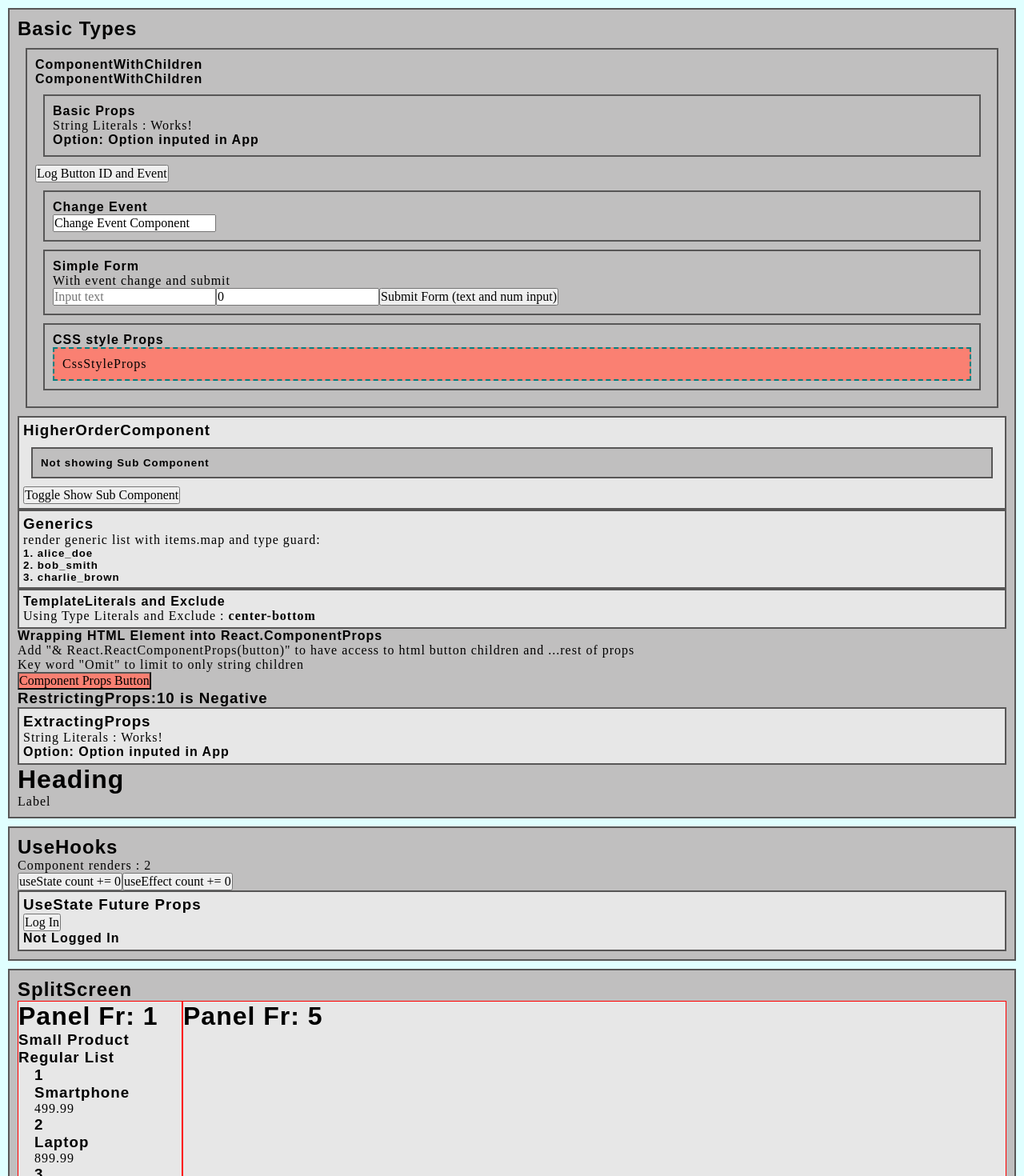
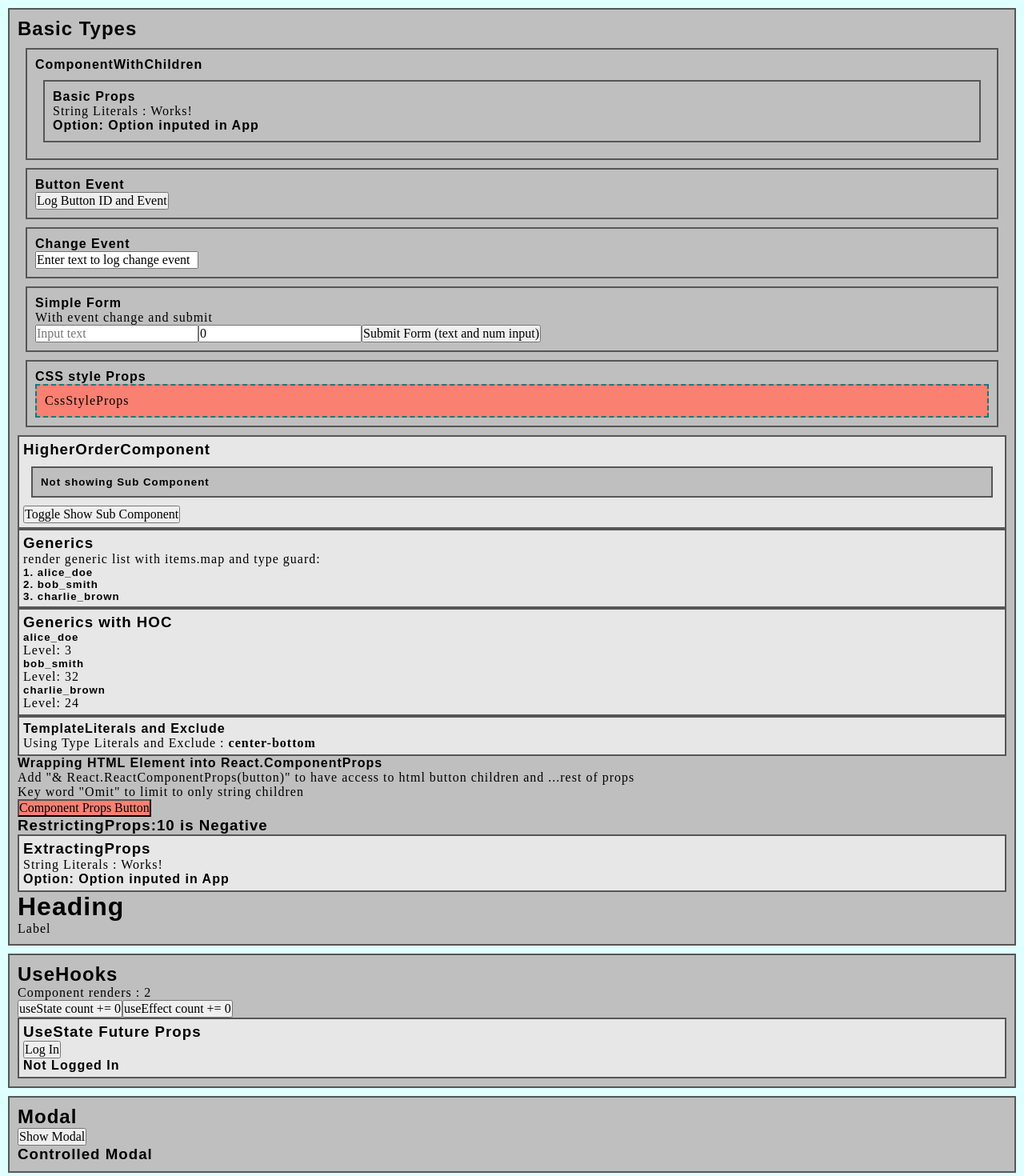
Before and after one commit to pdharma01/react-design-patterns-02-tsc, a React (Vite) app: page / in a window 1280 px wide. Shown: the top 1470 px of the page at 80% size. Built offline with nearby package versions, Linux system fonts and the light colour scheme.

Commit message:
genericsHOCList wip2

```diff
--- a/src/App.css
+++ b/src/App.css
@@ -112,7 +112,7 @@ i {
   border: 1px solid red
 }
 
-.modal-bg {
+.modal-background {
   position: fixed;
   z-index: 1;
   left: 0;
--- a/src/App.tsx
+++ b/src/App.tsx
@@ -34,6 +34,13 @@ import SmallUserListItem from './components/SmallUserListItem'
 import withNumberedList from './components/withNumberedList'
 import ScratchTests from './components/ScratchTests'
 import LargeListItem from './components/LargeListItem'
+
+// Design Components
+import ControlledModal from './components/ControlledModal'
+import GenericsHOCList from './components/basicTypes/GenericsHOCList'
+
+
+
 
 const tempData = {
   products: [
@@ -119,30 +126,43 @@ const tempData = {
 // style props
 // useAuth
 
+
+// Higher order components
 const NumberedList = withNumberedList(RegularList<UserType>)
 
 function App() {
+
+  // Data
   const [products, setProducts] = useState(tempData["products"].slice(0, 3));
   const [users, setUsers] = useState(tempData["users"].slice(0, 3))
 
+  // Modal State
+  const [showModal, setShowModal] = useState(false)
+  // const [onRequestClose, setOnRequestClose] = useState(false)
+
   return (
     <>
+      {/* Basic types  */}
       <div className='section'>
         <h2>Basic Types</h2>
         <ComponentWithChildren>
-          <h4>ComponentWithChildren</h4>
 
           <BasicProps
             stringLiteral='Works!'
             optionWithDefault="Option inputed in App" />
+        </ComponentWithChildren>
+
+        <div className="section">
+          <h4>Button Event</h4>
 
           <ButtonEvent
             handleClick={(event, id) => console.log(id, event)}>
             <p>Log Button ID and Event</p>
           </ButtonEvent>
+        </div>
 
         <ChangeEvent
-            value="Change Event Component"
+          value="Enter text to log change event"
           handleChange={(event) => console.log(event.target)}
         />
 
@@ -159,7 +179,6 @@ function App() {
           }
         />
 
-        </ComponentWithChildren>
 
         <HigherOrderComponent<UserType>
           component={LargeListItem}
@@ -171,6 +190,12 @@ function App() {
           items={users} //pass in users
           // items={products} //pass in products
           handleClick={(item) => console.log(item)}
+        />
+
+        <GenericsHOCList<UserType>
+          itemComponent={LargeListItem}
+          items={users}
+          handleClick={(item)=>console.log(item)}
         />
 
         <TemplateLiteralsAndExclude
@@ -208,6 +233,8 @@ function App() {
 
 
       </div>
+
+      {/* Hooks  */}
       <div className="section">
         <h2>UseHooks</h2>
         <UseHooks></UseHooks>
@@ -216,8 +243,35 @@ function App() {
         />
       </div>
 
+      {/* Layout Components  */}
+      <div className='section'>
+        <h2>Modal</h2>
 
+        <ButtonEvent
+          handleClick={() => setShowModal(!showModal)}
+        >Show Modal</ButtonEvent>
+
+
+        <ControlledModal
+          showModal={showModal}
+          onRequestClose={() => setShowModal(false)}
+        >
+          <h3>Modal Body Text</h3>
+
+        </ControlledModal>
+
+        {/* //button => shoudlShow, onRequestClose
+        Component takes children,  return modal baground, modal boddy or null
+
+
+
+        */}
+
+      </div>
+
+      {/* Layout Components  */}
       <div className="section">
+
         <h2>SplitScreen</h2>
 
         <SplitScreenContainer>
@@ -251,6 +305,7 @@ function App() {
 
         </SplitScreenContainer>
       </div>
+
       <ScratchTests />
     </>
   )
--- a/src/components/LargeListItem.tsx
+++ b/src/components/LargeListItem.tsx
@@ -2,6 +2,9 @@ import { ProductType, UserType } from "./types"
 
 export type LargeListItemProps<T> = {
   item: T
+  handleClick: (item
+    // event: React.MouseEvent<HTMLHeadingElement>,
+  ) => void,
 }
 
 // ------------  Type Guard -----------------
@@ -11,7 +14,7 @@ function isProduct(itemObject: ProductType | UserType): itemObject is ProductTyp
 }
 
 
-const LargeListItem = <T extends ProductType | UserType>({ item }: LargeListItemProps<T>): React.ReactNode => {
+const LargeListItem = <T extends ProductType | UserType>({ item, handleClick }: LargeListItemProps<T>): React.ReactNode => {
 
 
 
@@ -20,7 +23,7 @@ const LargeListItem = <T extends ProductType | UserType>({ item }: LargeListItem
     const { id, name, price, description, rating } = item || {}
 
     return (<div>
-        <h5>{name}</h5>
+        <h5 onClick={(item)=>handleClick(item)}>{name}</h5>
         <h5>price:${price}, ID:{id}, Stars: {rating} </h5>
         <p>{description} </p>
       </div>
@@ -31,7 +34,7 @@ const LargeListItem = <T extends ProductType | UserType>({ item }: LargeListItem
 
     const {screen_name, level } = item || {}
     return (<div>
-        <h5>{screen_name}</h5>
+        <h5 onClick={(event)=>console.log(event.target.textContent)}>{screen_name}</h5>
         <p>Level: {level} </p>
       </div>
 
--- a/src/components/basicTypes/GenericsHOCList.tsx
+++ b/src/components/basicTypes/GenericsHOCList.tsx
@@ -2,15 +2,18 @@ import { UserType, ProductType } from "../types"
 import { LargeListItemProps } from "../LargeListItem"
 
 type GenericsHOCListProps<T> = {
-    component: React.ComponentType<LargeListItemProps<T>>,
+    itemComponent: React.ComponentType<LargeListItemProps<T>>,
     items: T[]
+    handleClick: (item
+        // event: React.MouseEvent<HTMLHeadingElement>,
+      ) => void
 }
 
 
 //Create with children version
 
 
-function GenericsHOCList<T extends UserType | ProductType>({ component: Component, items }: GenericsHOCListProps<T>) {
+function GenericsHOCList<T extends UserType | ProductType>({ itemComponent: Component, items, handleClick }: GenericsHOCListProps<T>): React.ReactNode {
 
     return (
         <div className="component-container">
@@ -21,6 +24,7 @@ function GenericsHOCList<T extends UserType | ProductType>({ component: Componen
                     <div key={"GenericListHOC" + index}>
                         <Component
                             item={item}
+                            handleClick={handleClick}
                         />
                     </div>
                 )
```
Lines whose indentation alone changed are shown as unchanged.
